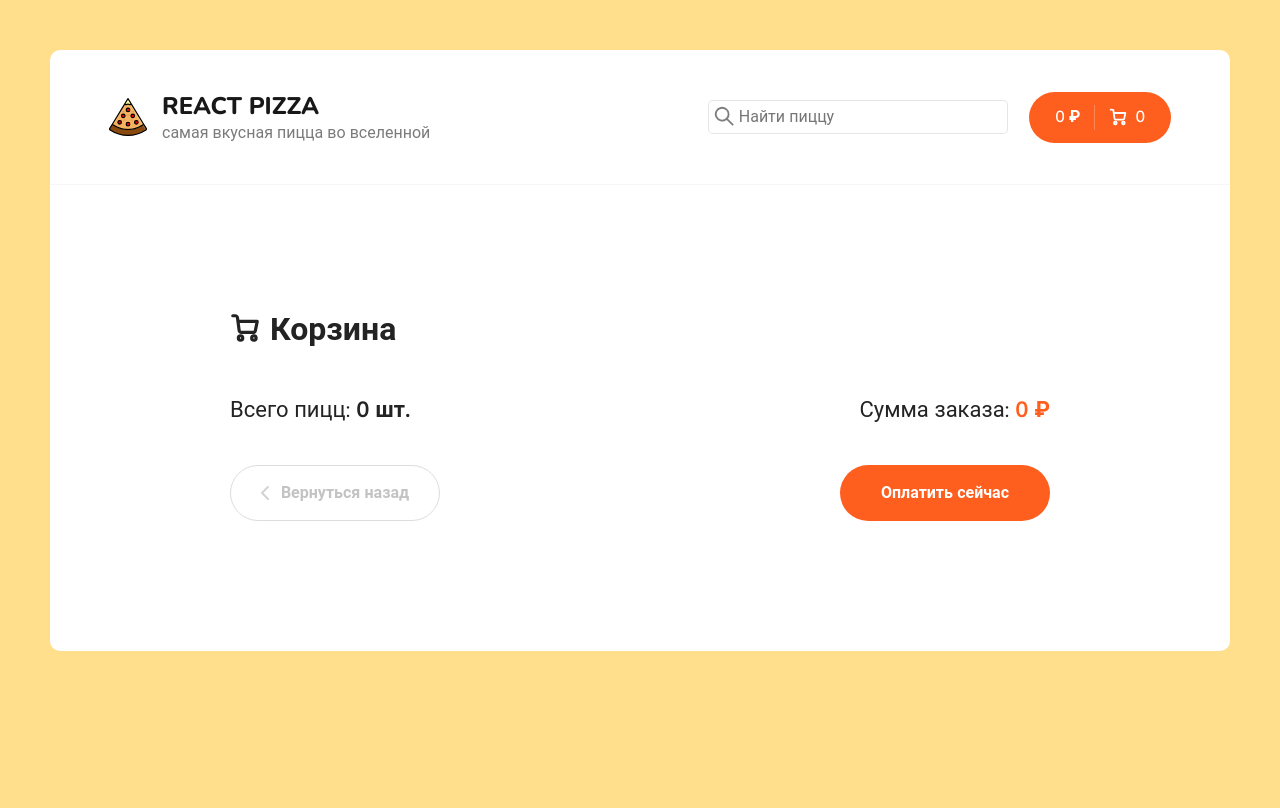
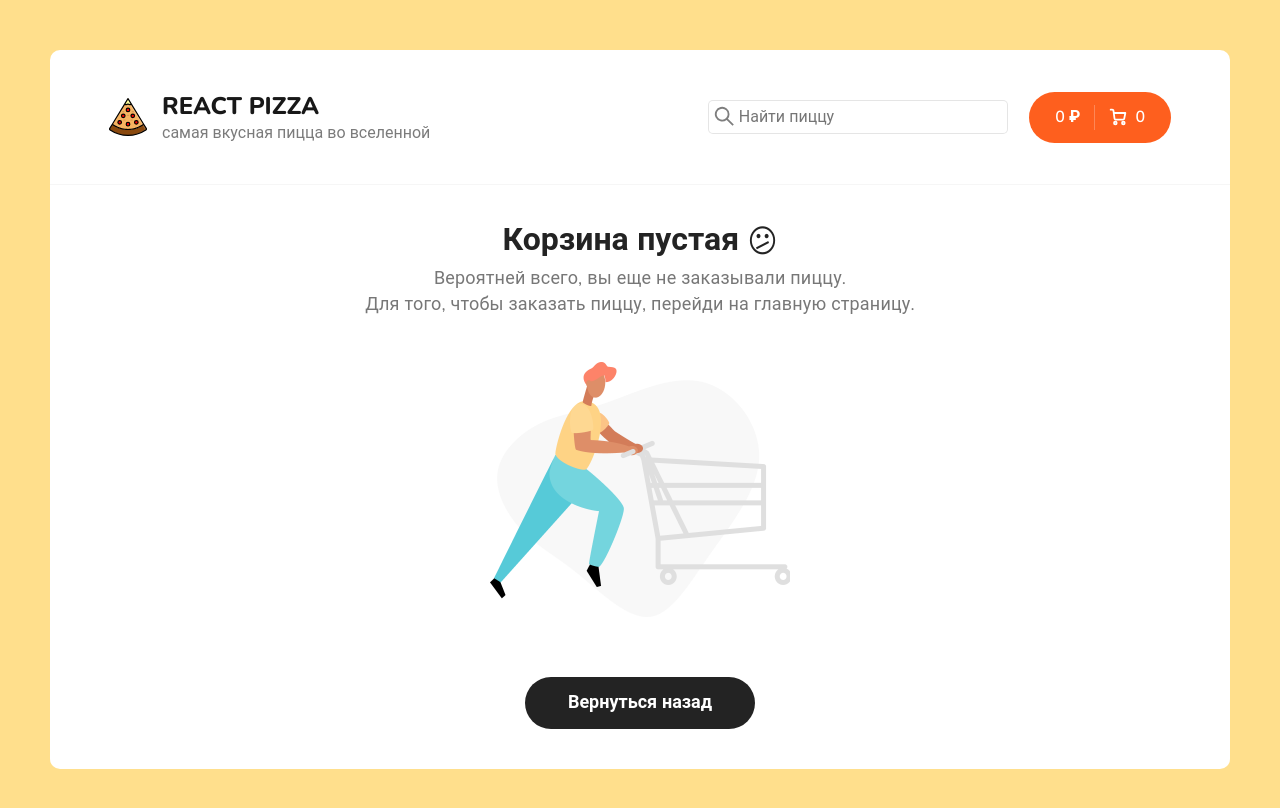
Before and after one commit to HonestDaniel/react-pizza, a React (Create React App) app: page /cart in a window 1280 px wide. Shown: the top 808 px of the page. Built offline with nearby package versions, Linux system fonts and the light colour scheme.

Commit message:
stopfornow

```diff
--- /dev/null
+++ b/src/components/CartEmpty.jsx
@@ -0,0 +1,22 @@
+import React from "react";
+import {Link} from 'react-router-dom'
+import cartEmptyImg from '../assets/img/empty-cart.png'
+
+const CartEmpty = () => {
+  return (
+    <div class="cart cart--empty">
+    <h2>Корзина пустая <icon>😕</icon></h2>
+    <p>
+      Вероятней всего, вы еще не заказывали пиццу.
+      <br/>
+      Для того, чтобы заказать пиццу, перейди на главную страницу.
+    </p>
+    <img src={cartEmptyImg} alt="Empty cart" />
+    <Link to="/" class="button button--black">
+      <span>Вернуться назад</span>
+    </Link>
+  </div>
+  );
+};
+
+export default CartEmpty;
--- a/src/components/Pizza-block/index.jsx
+++ b/src/components/Pizza-block/index.jsx
@@ -9,8 +9,8 @@
     const cartItem = useSelector(state => state.cart.items.find((obj) => obj.id === id))
 
     const [pizzaCounter, setPizzaCounter] = useState(0)
-    const [activeSize, setSizeActive] = useState()
-    const [activeType, setTypeActive] = useState()
+    const [activeSize, setSizeActive] = useState(0)
+    const [activeType, setTypeActive] = useState(0)
 
     const addedCount = cartItem ? cartItem.count : 0
 
--- a/src/pages/Cart.jsx
+++ b/src/pages/Cart.jsx
@@ -2,6 +2,8 @@
 import { useDispatch, useSelector } from "react-redux";
 import { clearItems } from "../redux/slices/cartSlice";
 import CartItem from "../components/Cartitem";
+import CartEmpty from "../components/CartEmpty";
+import {Link} from 'react-router-dom'
 
 export default function Cart() {
   const { items, totalPrice } = useSelector((state) => state.cart);
@@ -14,6 +16,12 @@
       dispatch(clearItems());
     }
   };
+
+  if (items.length === 0) {
+    return (
+      <CartEmpty/>
+    )
+  }
 
   return (
     <div className="container container--cart">
@@ -114,7 +122,7 @@
             </span>
           </div>
           <div class="cart__bottom-buttons">
-            <a href="/" class="button button--outline button--add go-back-btn">
+            <Link to="/" class="button button--outline button--add go-back-btn">
               <svg
                 width="8"
                 height="14"
@@ -132,7 +140,7 @@
               </svg>
 
               <span>Вернуться назад</span>
-            </a>
+            </Link>
             <div class="button pay-btn">
               <span>Оплатить сейчас</span>
             </div>
--- a/src/redux/slices/cartSlice.js
+++ b/src/redux/slices/cartSlice.js
@@ -35,7 +35,7 @@
       const findItem = state.items.find((obj) => obj.id === action.payload);
       if (findItem) {
         findItem.count--;
-        if (findItem.count == 0) {
+        if (findItem.count === 0) {
           state.items = state.items.filter((obj) => obj.id !== action.payload);
         }
         state.totalPrice -= findItem.price;
```
